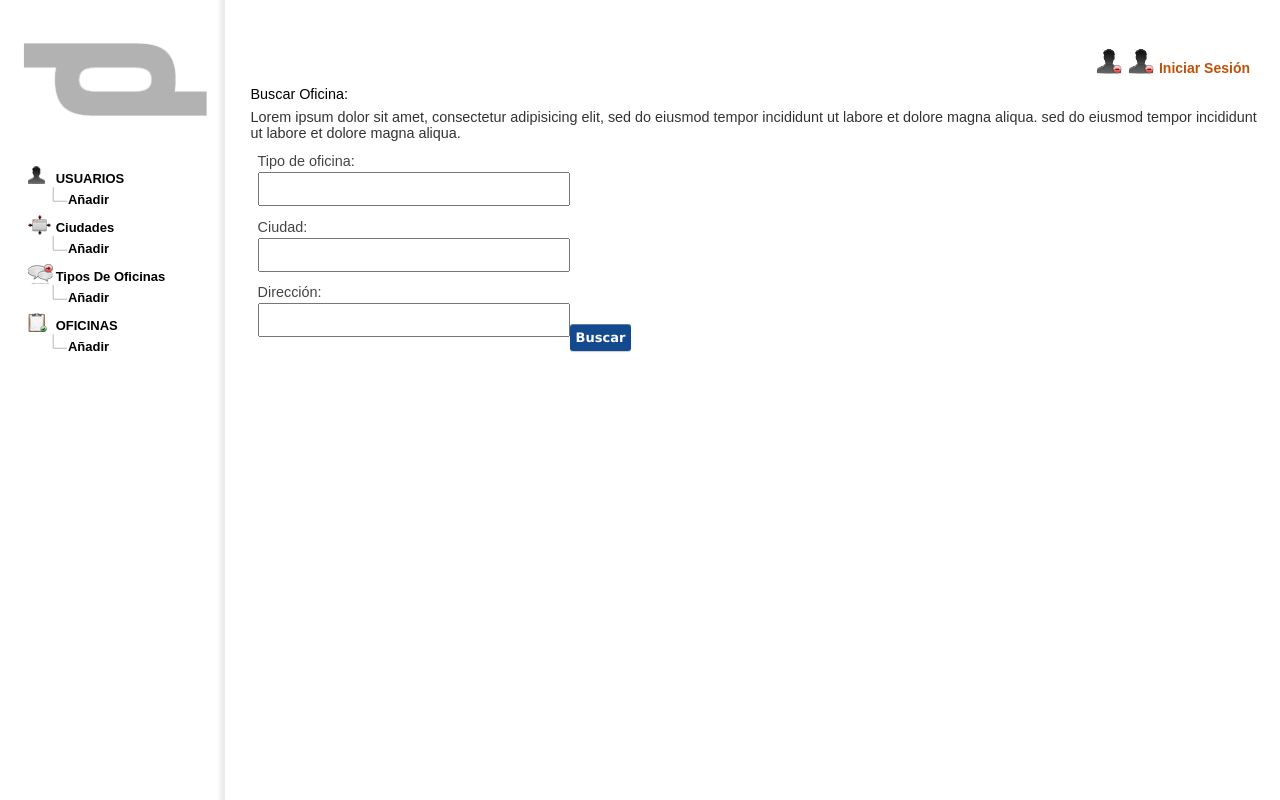
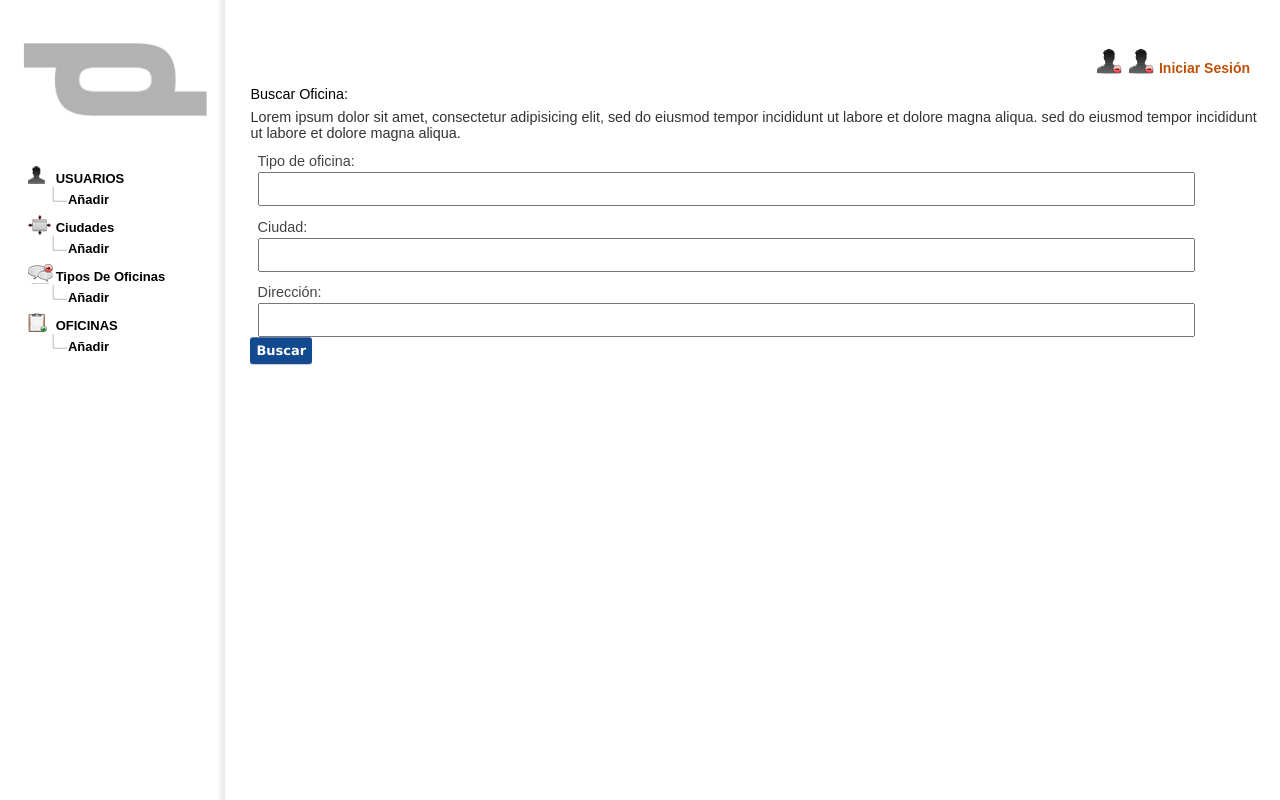
Before and after one commit to bloomtec/gus-maps, a CakePHP app: the page made by app/View/Pages/index.ctp in a window 1280 px wide. Run offline with PHP 8.4 and a stand-in for CakePHP, Linux system fonts and the light colour scheme; the template is opened without the code that fills it, so the values that code supplies are empty; form fields are guessed from the names that the template uses; some libraries are stand-ins or nearby versions.

Commit message:
fluido css

```diff
--- a/app/webroot/css/styles.css
+++ b/app/webroot/css/styles.css
@@ -531,7 +531,7 @@ div.actions a:hover, a.cancelar:hover {
 	font-family: Arial, Helvetica, sans-serif;
 	font-size: 13px;
 	font-weight: bold;
-	width: 300px;
+	width: 98%;
 	clear: none;
 	padding-left: 4px;
 }
@@ -771,7 +771,7 @@ form .input label {
 }
 form .input input {
 	float: left;
-	width: 300px;
+	width: 98%;
 	clear: none;
 	font-size: 14px;
 }
```
